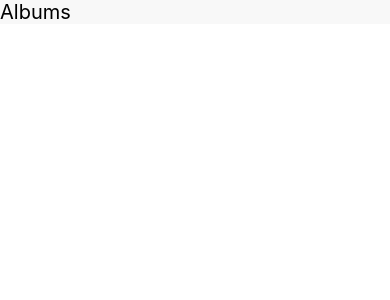
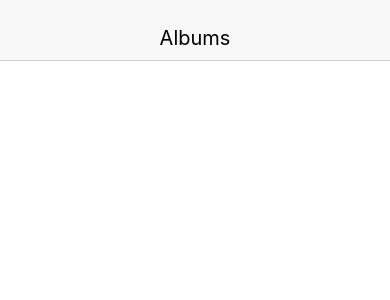
Before and after one commit to matthewchick/reactNativeAlbumsProject, a React Native app: screen / in a window 390 px wide. Shown: the top 300 px of the page. Built offline with nearby package versions, Linux system fonts and the light colour scheme.

Commit message:
Add shadow to View

```diff
--- a/src/components/header.js
+++ b/src/components/header.js
@@ -17,7 +17,16 @@ const Header = () => {
 
 const styles = {
   viewStyle: {
-    backgroundColor: '#F8F8F8'
+    backgroundColor: '#F8F8F8',
+    justifyContent: 'center',
+    alignItems: 'center',
+    height: 60,
+    paddingTop: 15,
+    shadowColor: '#000',
+    shadowOffset: { width: 0, height: 1 },
+    shadowOpacity: 0.2,
+    elevation: 2,
+    position: 'relative'
   },
   textStyle: {
     fontSize: 20
```
